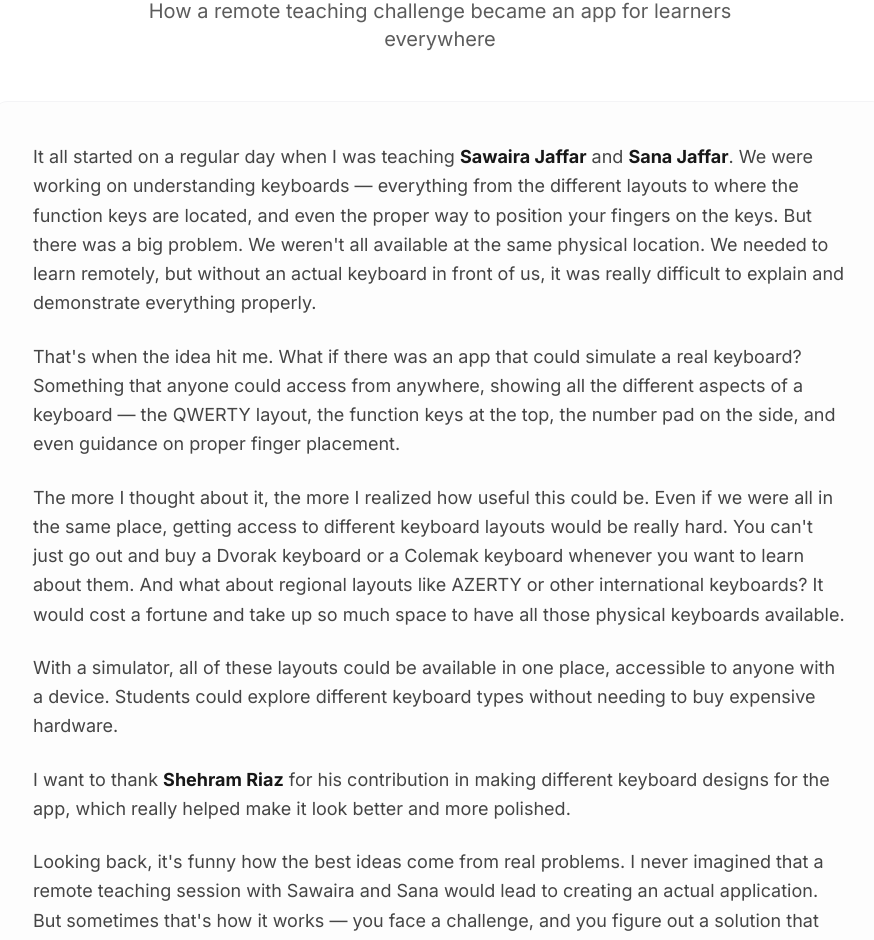
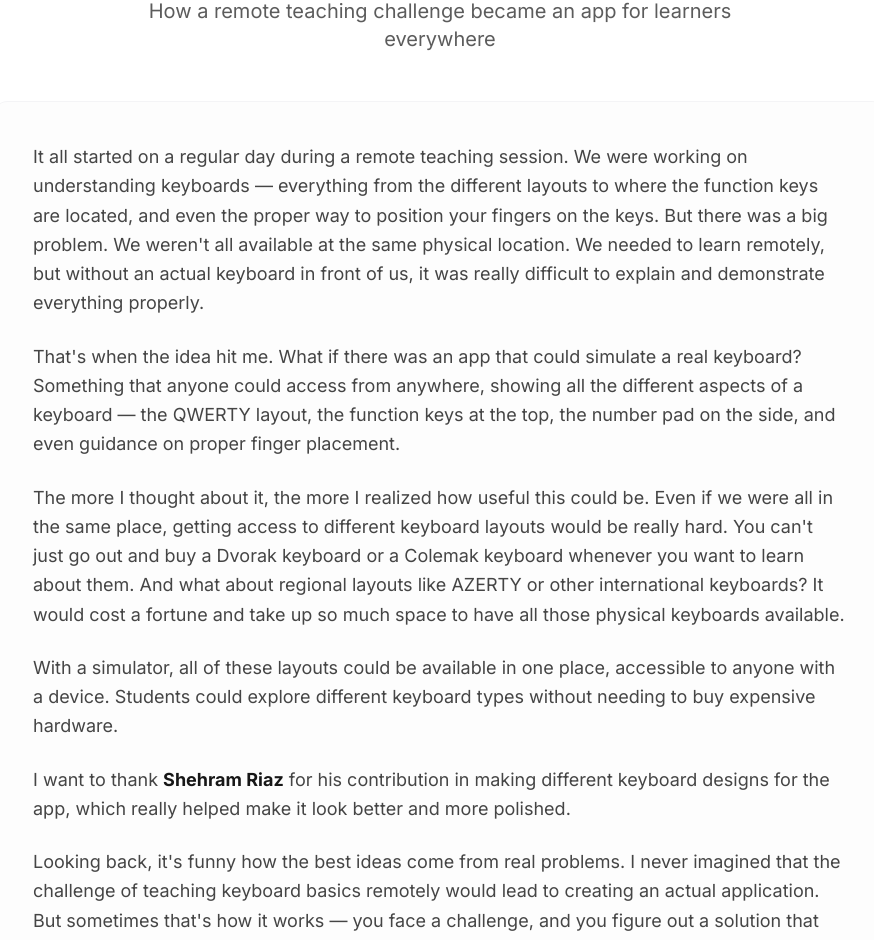
Before and after one commit to Roboticela/Keyboard-Simulator-Frontend, a Next.js app: page / in a window 1280 px wide. Shown: the part 2531-3471 px from the top of the page, without its empty margins (200-1074 px from the left). Built offline with nearby package versions, Linux system fonts and the light colour scheme.

Commit message:
Refactor Story component text for clarity, emphasizing remote teaching challenges and their impact on application development.

```diff
--- a/components/Story.tsx
+++ b/components/Story.tsx
@@ -7,10 +7,8 @@ const paragraphs = [
   {
     text: (
       <>
-        It all started on a regular day when I was teaching{' '}
-        <strong className="text-foreground">Sawaira Jaffar</strong> and{' '}
-        <strong className="text-foreground">Sana Jaffar</strong>. We were working on understanding
-        keyboards — everything from the different layouts to where the function keys are located, and
+        It all started on a regular day during a remote teaching session. We were working on
+        understanding keyboards — everything from the different layouts to where the function keys are located, and
         even the proper way to position your fingers on the keys. But there was a big problem. We
         weren&apos;t all available at the same physical location. We needed to learn remotely, but
         without an actual keyboard in front of us, it was really difficult to explain and demonstrate
@@ -67,7 +65,7 @@ const paragraphs = [
     text: (
       <>
         Looking back, it&apos;s funny how the best ideas come from real problems. I never imagined
-        that a remote teaching session with Sawaira and Sana would lead to creating an actual
+        that the challenge of teaching keyboard basics remotely would lead to creating an actual
         application. But sometimes that&apos;s how it works — you face a challenge, and you figure out
         a solution that ends up helping way more people than you expected.
       </>
```
